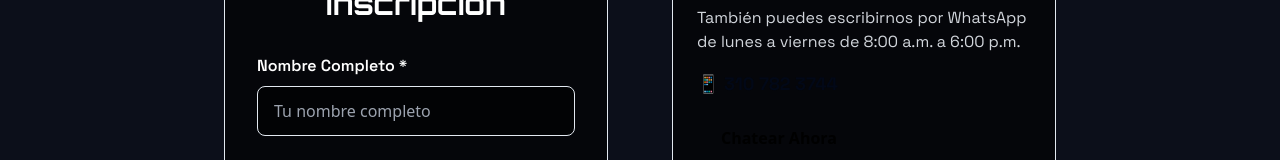
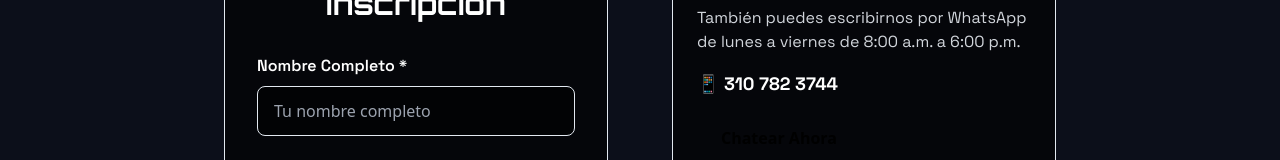
Before and after one commit to iudcdesarrollo/extendida-neon-campus, a React (Vite) app: page /contacto in a window 1280 px wide. Shown: the part 447-607 px from the top of the page. Built offline with nearby package versions, Linux system fonts and the light colour scheme.

Commit message:
Visual edit in Lovable
Edited UI in Lovable

```diff
--- a/src/pages/Contacto.tsx
+++ b/src/pages/Contacto.tsx
@@ -1,4 +1,3 @@
-
 import React, { useState } from 'react';
 import Navbar from '../components/Navbar';
 import Footer from '../components/Footer';
@@ -139,7 +138,7 @@ const Contacto = () => {
                   <p className="text-gray-300 font-space mb-4">
                     También puedes escribirnos por WhatsApp de lunes a viernes de 8:00 a.m. a 6:00 p.m.
                   </p>
-                  <p className="text-neon-green font-space font-bold text-lg mb-4">
+                  <p className="text-neon-green font-space font-bold text-lg mb-4 text-white">
                     📱 310 782 3744
                   </p>
                   <a href="https://wa.me/573107823744" target="_blank" rel="noopener noreferrer" className="inline-block bg-neon-green text-black px-6 py-3 rounded-lg font-semibold hover:shadow-lg hover:shadow-neon-green/50 transition-all duration-300 transform hover:scale-105">
```
